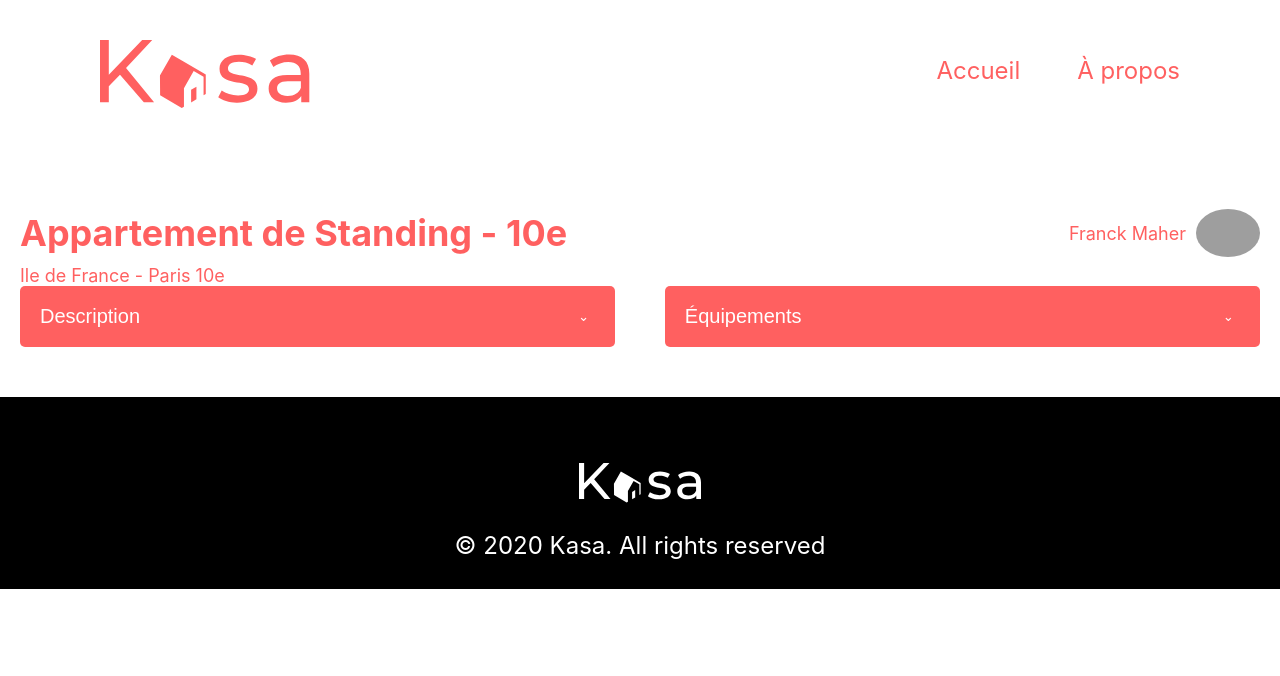
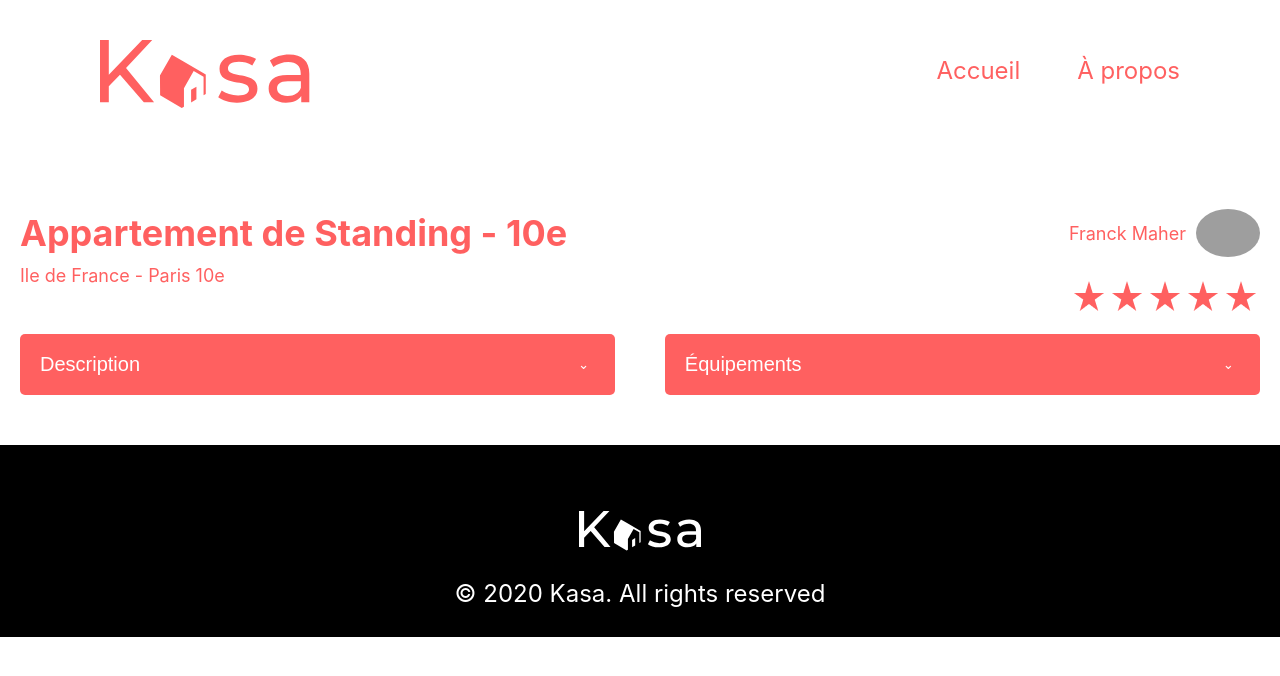
Before and after one commit to higew/Kasa, a React (Create React App) app: page /housesheet/0979876d in a window 1280 px wide. Shown: the top 676 px of the page. Built offline with nearby package versions, Linux system fonts and the light colour scheme; grey boxes are pictures that could not be loaded.

Commit message:
Rating added on description view

```diff
--- /dev/null
+++ b/src/components/stars/Stars.js
@@ -0,0 +1,23 @@
+import React from 'react'
+import fullStar from "../../assets/images/stars/full-star.png";
+import emptyStar from "../../assets/images/stars/empty-star.png";
+
+function Stars({ rating }) {
+    let content = [];
+    if (rating < 5) {
+        for (let i = 0; i < rating; i++) {
+        content.push(<img key={`key${i}`} className="star" src={fullStar} alt="star" />);
+        }
+        for (let i = rating; i < 5; i++) {
+        content.push(<img key={`key${i}`} className="star" src={emptyStar} alt="star" />);
+        }
+    } else {
+        for (let i = 0; i < rating; i++) {
+        content.push(<img key={`key${i}`} className="star" src={fullStar} alt="star" />);
+        }
+    }
+
+    return <div>{content}</div>;
+}
+
+export default Stars;
--- a/src/pages/housesheet/HouseSheet.js
+++ b/src/pages/housesheet/HouseSheet.js
@@ -1,5 +1,6 @@
 import React from 'react'
 import Collapse from '../../components/collapse/Collapse';
+import Stars from '../../components/stars/Stars'
 import { useNavigate, useParams } from "react-router-dom";
 import { useState, useEffect } from "react";
 import "./houseSheet.css";
@@ -53,7 +54,7 @@ const Housing = () => {
                         </div>
                     </div>
                     <div id={"evaluation"}>
-
+                        <Stars rating={appartment.rating}></Stars>
                     </div>
                 </div>
             </div>
@@ -66,7 +67,7 @@ const Housing = () => {
                 <Collapse title={"Équipements"}>
                 <ul className={"list-equipments"}>
                     {appartment.equipments.map((equipment, index) => (
-                    <li key={index}>{equipment}</li>
+                        <li key={index}>{equipment}</li>
                     ))}
                 </ul>
                 </Collapse>
--- a/src/pages/housesheet/houseSheet.css
+++ b/src/pages/housesheet/houseSheet.css
@@ -18,6 +18,16 @@
 #appartment-description #container-primary-infos #container-logement-infos #active-place-location {
     font-size: 18px;
     margin: 0;
+}
+
+#appartment-description #container-primary-infos #container-owner-stars #evaluation {
+    display: flex;
+    justify-content: flex-end;
+    padding: 15px 0px 15px 0px;
+}
+
+#appartment-description #container-primary-infos #container-owner-stars #evaluation .star {
+    padding: 4px;
 }
 
 #appartment-description #container-primary-infos #container-logement-infos #active-name-location,
```
Also changed, not shown: src/assets/images/stars/empty-star.png (added), src/assets/images/stars/full-star.png (added).
